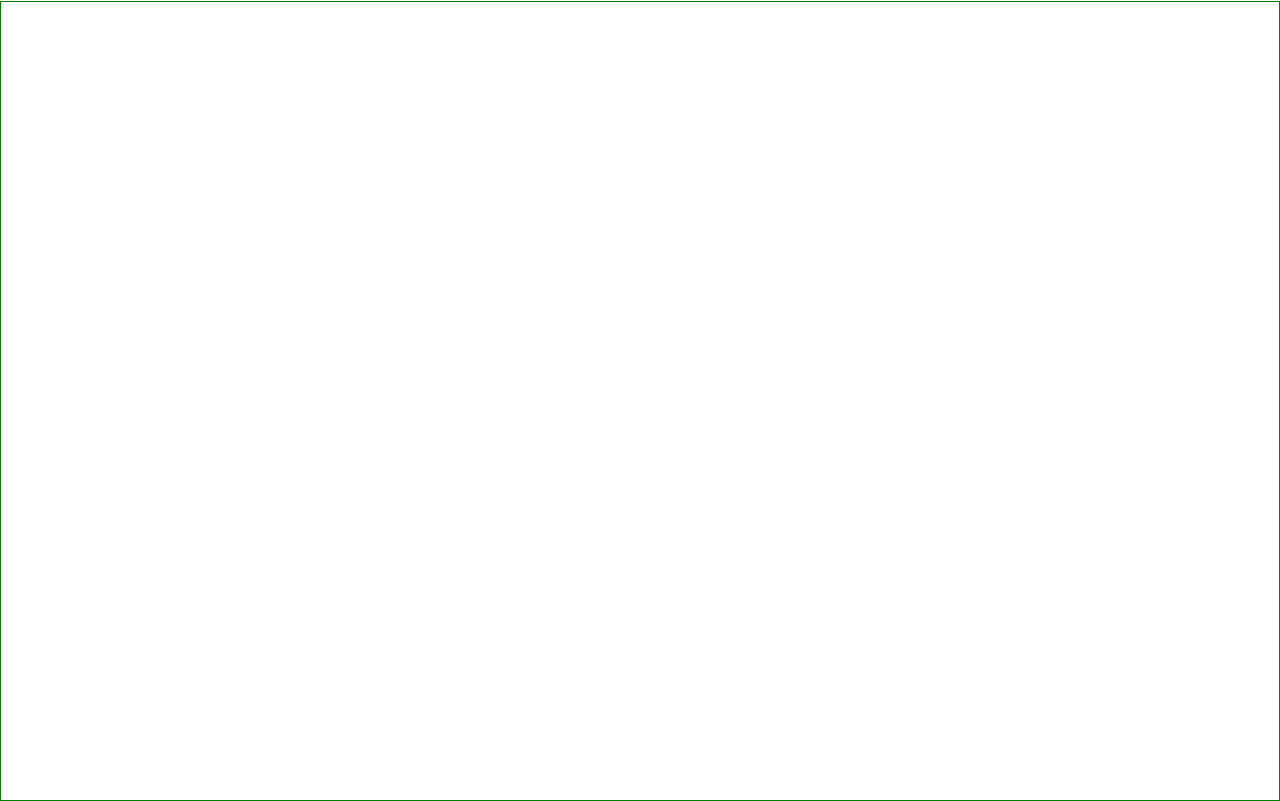
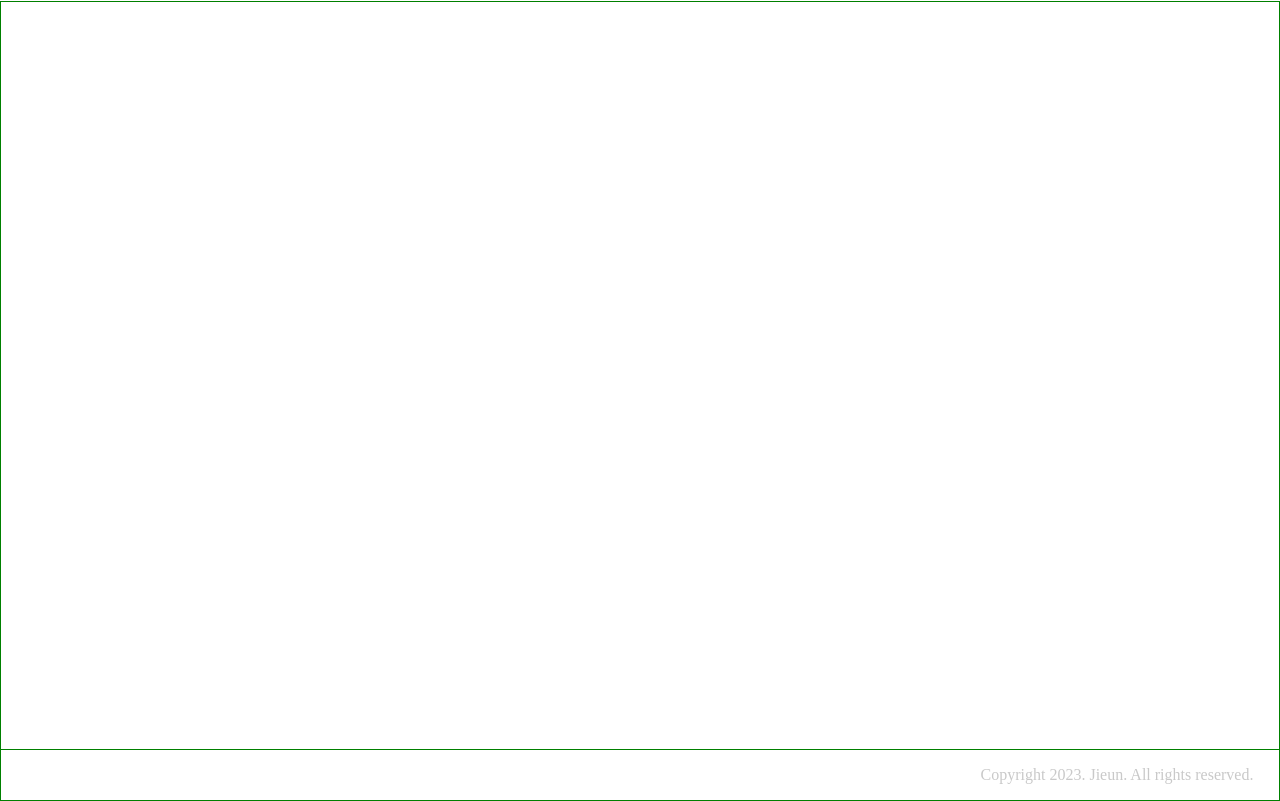
Before and after one commit to jieuny0314/portfolio, a React (Create React App) app: page / in a window 1280 px wide. Shown: the part 2399-3200 px from the top of the page. Built offline with nearby package versions, Linux system fonts and the light colour scheme; a web font is replaced by a local one.

Commit message:
:lipstick: Style : Copyright 추가

```diff
--- /dev/null
+++ b/src/Components/Footer.jsx
@@ -0,0 +1,30 @@
+import styled from "styled-components";
+import { useMediaQuery } from "react-responsive";
+
+const FooterContainer = styled.footer`
+  border: 1px solid green;
+  position: absolute;
+  left: 0;
+  bottom: 0;
+  width: 100%;
+  margin: 0;
+  display: flex;
+  align-items: center;
+  justify-content: end;
+  padding-right: 2%;
+  color: #c9c9c9;
+  font-size: ${(props) => (props.$ismobile ? "0.7rem" : "1rem")};
+`;
+
+function Footer() {
+  const isMobile = useMediaQuery({
+    query: "(max-width:767px)",
+  });
+  return (
+    <FooterContainer $ismobile={isMobile}>
+      <p>Copyright 2023. Jieun. All rights reserved.</p>
+    </FooterContainer>
+  );
+}
+
+export default Footer;
--- a/src/Components/Main.jsx
+++ b/src/Components/Main.jsx
@@ -4,6 +4,7 @@ import AboutMe from "../Components/AboutMe";
 import Skills from "../Components/Skills";
 import Projects from "../Components/Projects";
 import Contact from "../Components/Contact";
+import Footer from "./Footer";
 import { motion } from "framer-motion";
 
 const MainContainer = styled.main`
@@ -11,6 +12,7 @@ const MainContainer = styled.main`
   flex-direction: column;
   align-items: center;
   justify-content: center;
+  position: relative;
 `;
 
 function Main() {
@@ -26,6 +28,7 @@ function Main() {
         <Skills />
         <Projects />
         <Contact />
+        <Footer />
       </MainContainer>
     </motion.div>
   );
--- a/src/Components/ProjectCard.jsx
+++ b/src/Components/ProjectCard.jsx
@@ -105,7 +105,7 @@ const ProjectCardContainer = styled.article`
 
   .title::before {
     content: "";
-    width: 40%;
+    width: 100px;
     height: 22%;
     background-color: ${(props) =>
       props.$index === 0
--- a/src/Components/Skills.jsx
+++ b/src/Components/Skills.jsx
@@ -93,10 +93,10 @@ const StackBox = styled.div`
       position: absolute;
       display: flex;
       align-items: center;
-      font-size: ${(props) => (props.$ismobile ? "8px" : "16px")};
+      font-size: ${(props) => (props.$ismobile ? "2px" : "16px")};
       justify-content: center;
       text-align: center;
-      width: 135%;
+      width: ${(props) => (props.$ismobile ? "100%" : "135%")};
       height: 80%;
       opacity: 0;
       z-index: 20;
@@ -292,8 +292,9 @@ function Skills() {
             ></div>
             <div
               className={skillClicked[0] ? "contents rotate 0" : "contents 0"}
-            ></div>
-            시멘틱
+            >
+              시맨틱 태그를 활용한 레이아웃
+            </div>
           </div>
           <div
             className={
@@ -311,7 +312,11 @@ function Skills() {
             <div
               className={skillClicked[1] ? "contents rotate 1" : "contents 1"}
             >
-              안녕하세요
+              적절한 position 및 display 활용
+              <br />
+              키프레임을 통한 애니메이션 구현
+              <br />
+              반응형 웹사이트 구현 경험
             </div>
           </div>
           <div
```
